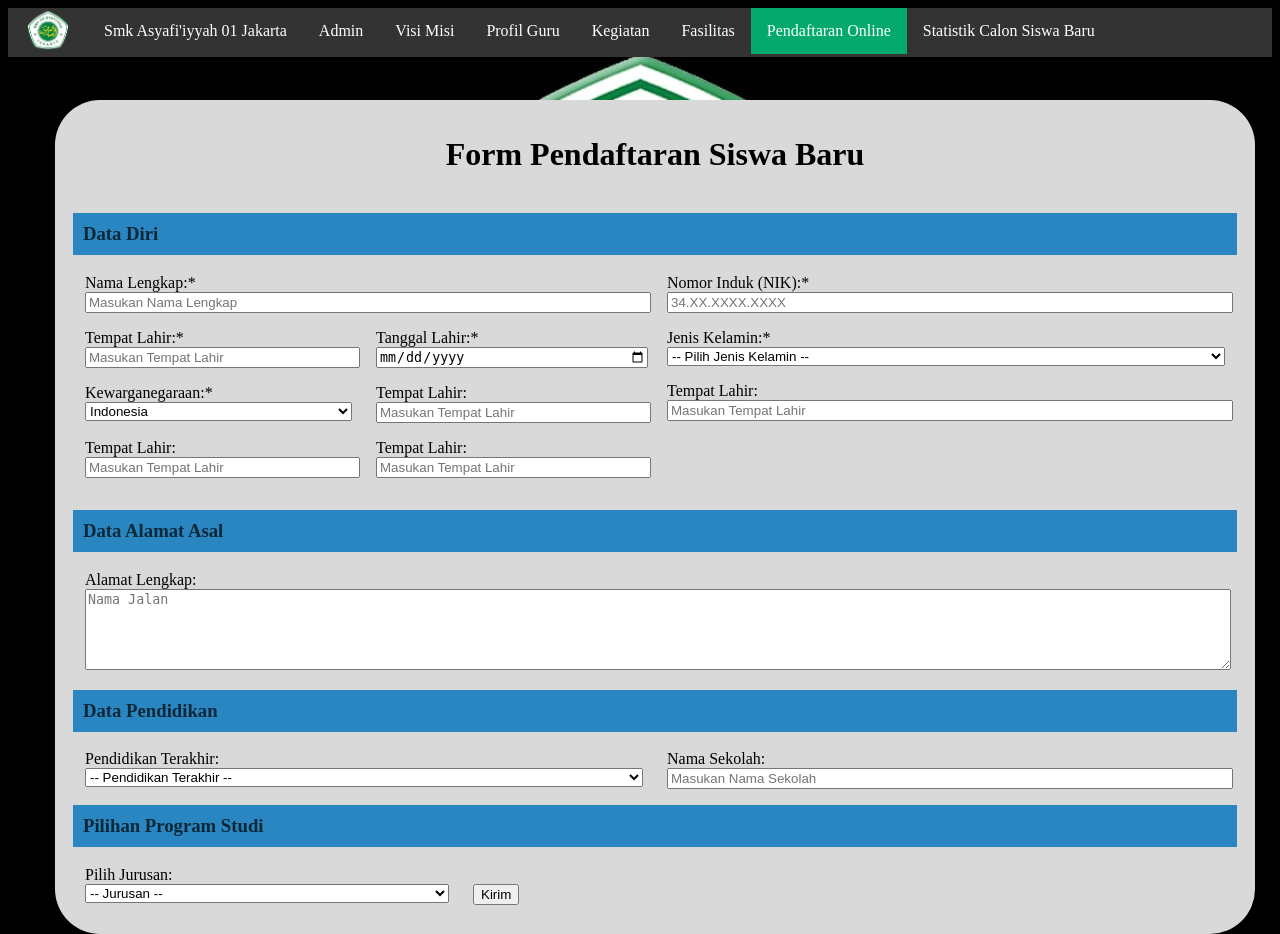
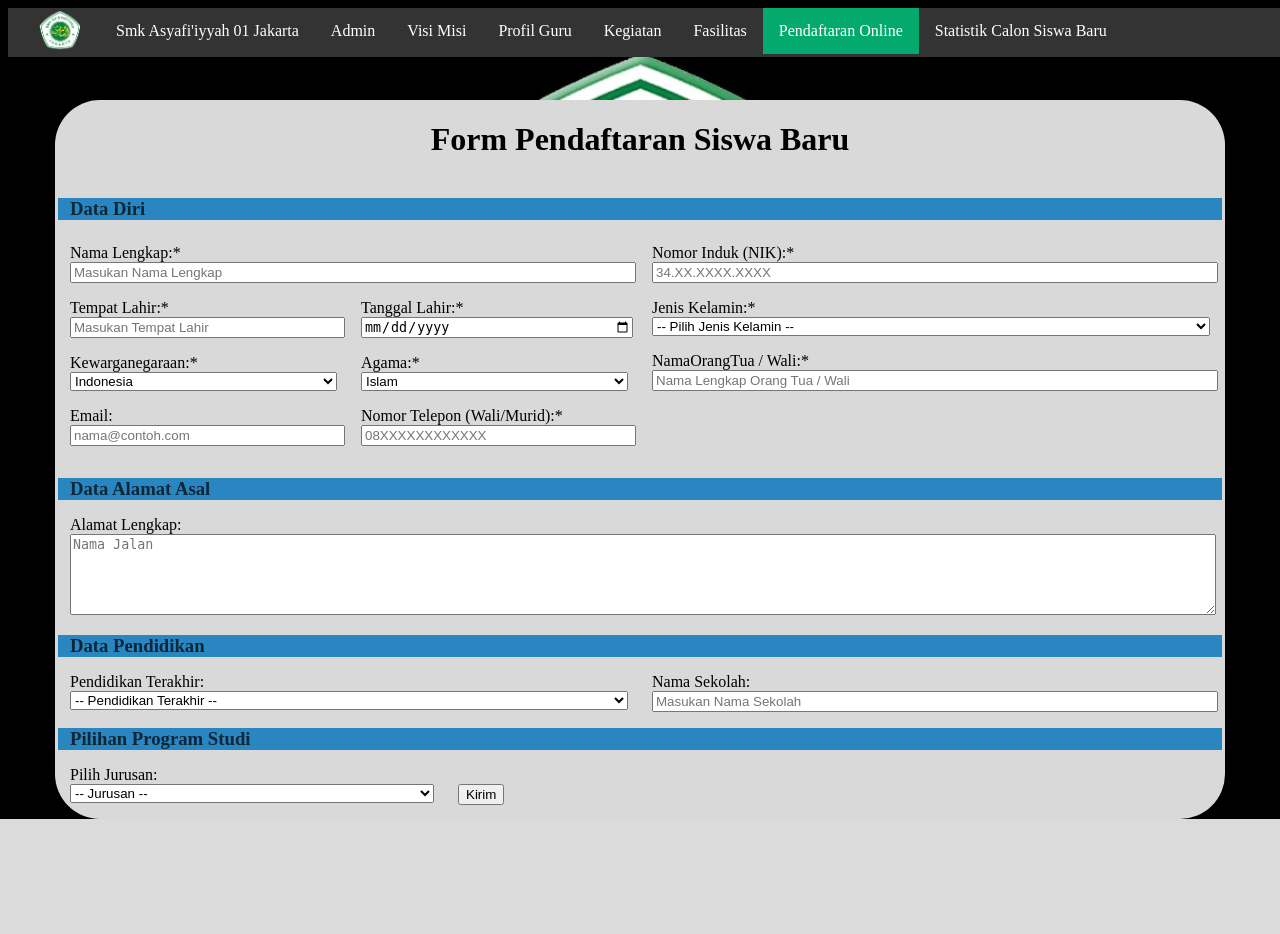
Before and after one commit to Mroismaulana/WebsiteProfile, a PHP site: the page made by Pendaftaran Online.html in a window 1280 px wide. After the commit the page ends 819 px from the top, so only its background shows below. Run offline with PHP 8.4, Linux system fonts and the light colour scheme; a stand-in replaces the project's code that opens the database connection.

Commit message:
Update Pendaftaran Online

```diff
--- a/Pendaftaran Online.html
+++ b/Pendaftaran Online.html
@@ -16,7 +16,7 @@
 </head>
 
 <body>
-    <ul>
+    <ul class="container-fluid mb-auto">
         <li><img src="img/Logo.png" width="80px"></li>
         <li><a href="Menu Home.html">Smk Asyafi'iyyah 01 Jakarta</a></li>
         <li><a href="./login-system/">Admin</a></li>
@@ -42,13 +42,13 @@
         <li><a href="Statistik.html">Statistik Calon Siswa Baru</a></li>
     </ul>
 
-    <div class="container-sm">
-        <div class="kotak-daftar">
+    <div class="container-fluid mb-auto">
+        <div class="kotak-daftar mb-auto">
             <h1 style="text-align: center;">Form Pendaftaran Siswa Baru</h1><br>
             <form action="" method="get">
                 <div class="container">
                     <div class="row">
-                        <h3 class="teks-h3">Data Diri</h3>
+                        <h3 class="teks-h3 mb-4">Data Diri</h3>
                         <div class="col mb-3">
                             <label for="NamaLengkap" class="form-label fs-6">Nama Lengkap:*</label><br>
                             <input type="text" name="NamaLengkapSiswa" id="InputDataDiri"
@@ -66,17 +66,16 @@
                                 <div class="col mb-3">
                                     <label for="TempatLahir" class="form-label fs-6">Tempat Lahir:*</label><br>
                                     <input type="text" name="TempatLahirSiswa" id="InputDataDiri"
-                                        placeholder="Masukan Tempat Lahir">
+                                        placeholder="Masukan Tempat Lahir" required>
                                 </div>
                                 <div class="col mb-3">
                                     <label for="TanggalLahir" class="form-label fs-6">Tanggal Lahir:*</label><br>
-                                    <input type="date" name="TempatLahirSiswa" id="InputDataDiri"
-                                        placeholder="Masukan Tanggal Lahir">
+                                    <input type="date" name="TempatLahirSiswa" id="InputDataDiri" required>
                                 </div>
                             </div>
                             <div class="row">
                                 <div class="col mb-3">
-                                    <label for="TempatLahir" class="form-label fs-6">Kewarganegaraan:*</label><br>
+                                    <label for="Kewarganegaraan" class="form-label fs-6">Kewarganegaraan:*</label><br>
                                     <select name="KewarganegaraanSiswa" id="InputDataDiri" required>
                                         <option value="Indonesia">Indonesia</option>
                                         <option value="Malaysia">Malaysia</option>
@@ -87,21 +86,26 @@
                                     <!-- <input type="text" name="TempatLahirSiswa" id="InputDataDiri" placeholder="Masukan Tempat Lahir"> -->
                                 </div>
                                 <div class="col mb-3">
-                                    <label for="TempatLahir" class="form-label fs-6">Tempat Lahir:</label><br>
-                                    <input type="text" name="TempatLahirSiswa" id="InputDataDiri"
-                                        placeholder="Masukan Tempat Lahir">
+                                    <label for="Agama" class="form-label fs-6">Agama:*</label><br>
+                                    <select name="AgamaSiswa" id="InputDataDiri" required>
+                                        <option value="Islam">Islam</option>
+                                        <option value="Kristen">Kristen</option>
+                                        <option value="Buddha">Buddha</option>
+                                        <option value="Hindu">Hindu</option>
+                                        <option value="Konghucu">Konghucu</option>
+                                    </select>
                                 </div>
                             </div>
                             <div class="row">
                                 <div class="col mb-3">
-                                    <label for="TempatLahir" class="form-label fs-6">Tempat Lahir:</label><br>
-                                    <input type="text" name="TempatLahirSiswa" id="InputDataDiri"
-                                        placeholder="Masukan Tempat Lahir">
+                                    <label for="Email" class="form-label fs-6">Email:</label><br>
+                                    <input type="email" name="EmailSiswa" id="InputDataDiri"
+                                        placeholder="nama@contoh.com">
                                 </div>
                                 <div class="col mb-3">
-                                    <label for="TempatLahir" class="form-label fs-6">Tempat Lahir:</label><br>
-                                    <input type="text" name="TempatLahirSiswa" id="InputDataDiri"
-                                        placeholder="Masukan Tempat Lahir">
+                                    <label for="NomorTelepon" class="form-label fs-6">Nomor Telepon (Wali/Murid):*</label><br>
+                                    <input type="text" name="EmailSiswa" id="InputDataDiri"
+                                        placeholder="08XXXXXXXXXXXX">
                                 </div>
                             </div>
                         </div>
@@ -119,15 +123,15 @@
                             </div>
                             <div class="row">
                                 <div class="col mb-3">
-                                    <label for="TempatLahir" class="form-label fs-6">Tempat Lahir:</label><br>
-                                    <input type="text" name="TempatLahirSiswa" id="InputDataDiri"
-                                        placeholder="Masukan Tempat Lahir">
+                                    <label for="NamaOrangTuaWali" class="form-label fs-6">NamaOrangTua / Wali:*</label><br>
+                                    <input type="text" name="NamaOrangTuaWaliSiswa" id="InputDataDiri"
+                                        placeholder="Nama Lengkap Orang Tua / Wali">
                                 </div>
                             </div>
                         </div>
                     </div>
                     <div class="row">
-                        <h3 class="teks-h3">Data Alamat Asal</h3>
+                        <h3 class="teks-h3 mb-3">Data Alamat Asal</h3>
                         <div class="col mb-3">
                             <label for="Alamat" class="form-label fs-6">Alamat Lengkap:</label>
                             <textarea name="AlamatSiswa" id="InputDataDiri" cols="30" rows="5"
@@ -135,7 +139,7 @@
                         </div>
                     </div>
                     <div class="row">
-                        <h3 class="teks-h3">Data Pendidikan</h3>
+                        <h3 class="teks-h3 mb-3">Data Pendidikan</h3>
                         <div class="col mb-3">
                             <label for="PendidikanTerakhir" class="form-label fs-6">Pendidikan Terakhir:</label><br>
                             <select name="PendidikanTerakhirSiswa" id="InputDataDiri">
@@ -152,7 +156,7 @@
                         </div>
                     </div>
                     <div class="row">
-                        <h3 class="teks-h3">Pilihan Program Studi</h3>
+                        <h3 class="teks-h3 mb-3">Pilihan Program Studi</h3>
                         <div class="col mb-3">
                             <label for="ProgramStudi">Pilih Jurusan:</label><br>
                             <select name="ProgramStudiSiswa" id="InputDataDiri" required>
--- a/css/daftaronline.css
+++ b/css/daftaronline.css
@@ -6,7 +6,8 @@
   top: 100px;
   margin: 0px;
   left: 55px;
-  padding: 15px;
+  /* padding: 25px; */
+  padding: auto;
 
   background-color: #d9d9d9;
   border-radius: 45px;
@@ -14,7 +15,7 @@
 
 .teks-h3 {
   background-color: #2986c0;
-  padding: 10px;
+  /* padding: 10px; */
   color: #0c2738;
 }
 
```
Also changed, not shown: css/style.css (+11 -7 lines).
